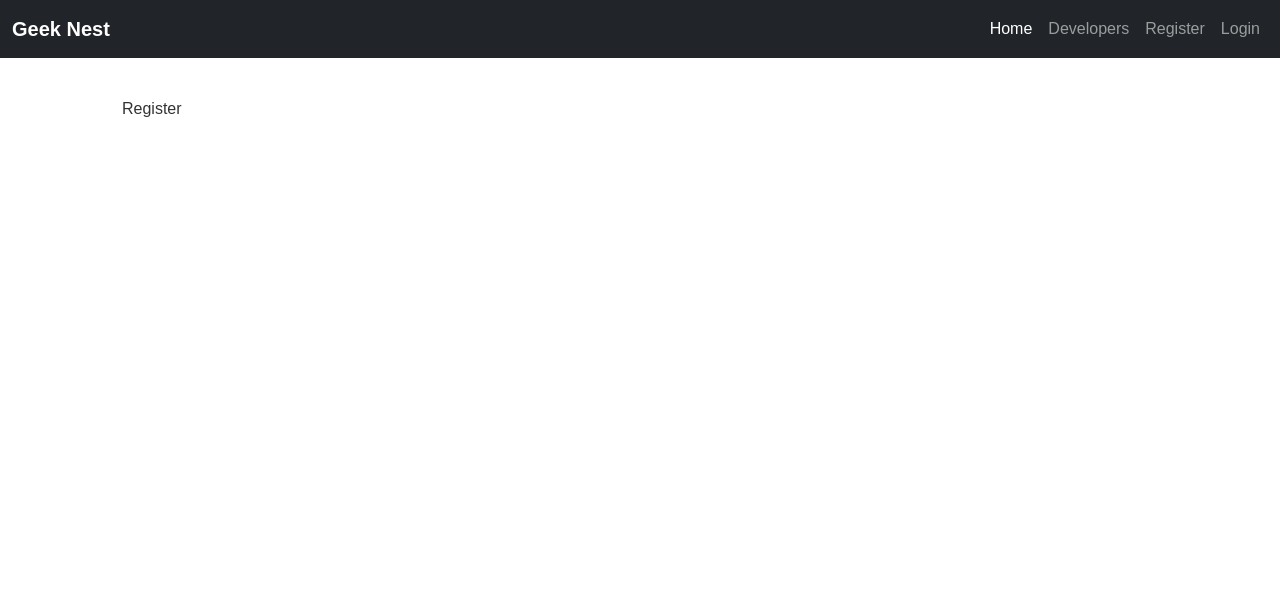
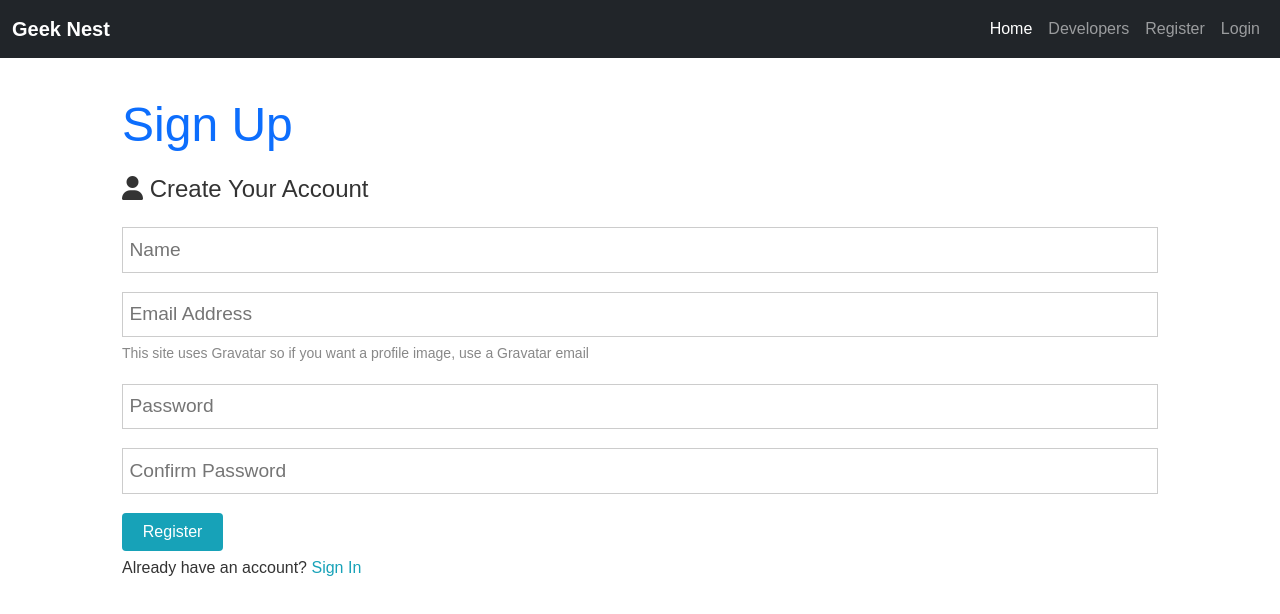
Before and after one commit to Harshal141/Geek-Nest, a React (Create React App) app in the folder client/: page /register in a window 1280 px wide. Shown: the top 614 px of the page. Built offline with nearby package versions, Linux system fonts and the light colour scheme.

Commit message:
register functionality

```diff
--- a/client/src/components/auth/Register.js
+++ b/client/src/components/auth/Register.js
@@ -1,8 +1,66 @@
-import React from 'react'
+import React, { useState } from 'react'
 
 const Register = () => {
+  const [formData,setFormData] = useState({
+    name: '',
+    email: '',
+    password: '',
+    password2: ''
+  })
+  const {name,email,password,password2} = formData;
+  const onChange = e => setFormData({...formData,[e.target.name]: e.target.value})
+
+  const onSubmit = e => {
+    e.preventDefault();
+    if(password !== password2){
+      console.log('Passwords do not match')
+    }else{
+      console.log(formData)
+    }
+  }
+
+
   return (
-    <section className="container">Register</section>
+    <section className = "container">
+    <h1 className="large text-primary">Sign Up</h1>
+      <p className="lead"><i className="fas fa-user"></i> Create Your Account</p>
+      <form className="form" onSubmit={e => onSubmit(e)}>
+        <div className="form-group">
+          <input type="text" placeholder="Name" name="name" value={name} onChange={e => onChange(e)} required />
+        </div>
+        <div className="form-group">
+          <input type="email" placeholder="Email Address" value={email} onChange={e => onChange(e)} name="email" required/>
+          <small className="form-text"
+            >This site uses Gravatar so if you want a profile image, use a
+            Gravatar email</small
+          >
+        </div>
+        <div className="form-group">
+          <input
+            type="password"
+            placeholder="Password"
+            name="password"
+            minLength="6"
+            value={password}
+            onChange={e => onChange(e)} required
+          />
+        </div>
+        <div className="form-group">
+          <input
+            type="password"
+            placeholder="Confirm Password"
+            name="password2"
+            minLength="6"
+            value={password2}
+            onChange={e => onChange(e)} required
+          />
+        </div>
+        <input type="submit" className="btn btn-primary" value="Register" />
+      </form>
+      <p className="my-1">
+        Already have an account? <a href="login.html">Sign In</a>
+      </p>
+    </section>
   )
 }
 
```
